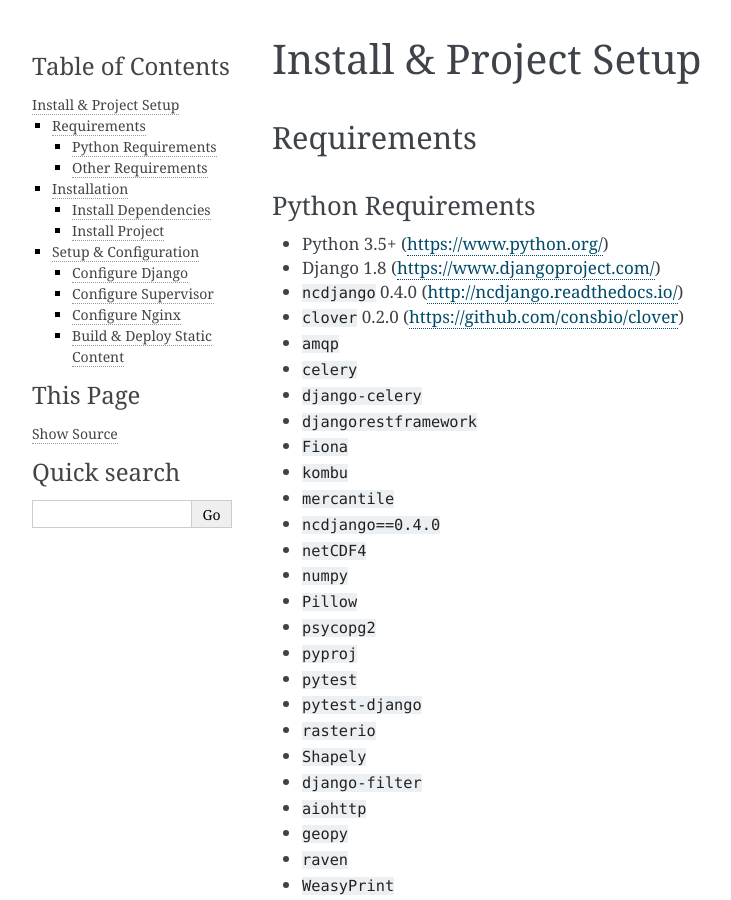
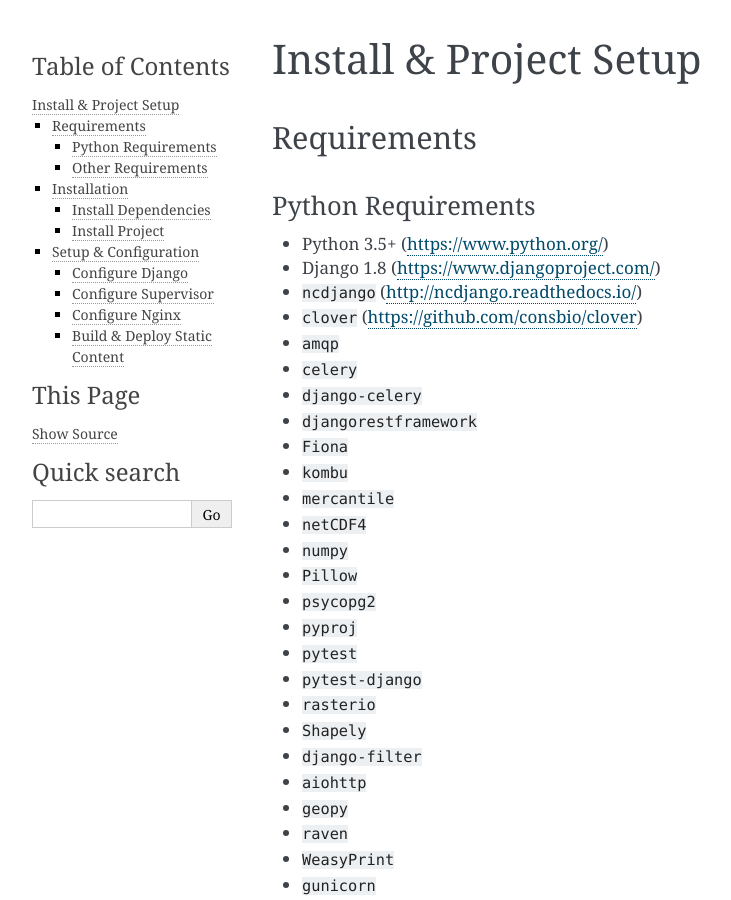
Before and after one commit to consbio/seedsource, a Sphinx documentation site: the page built from docs/setup/install.rst, in a window 1280 px wide and 900 px high. Shown: the whole window, without its empty margins (148-879 px from the left). Built offline with Sphinx 7.4.7, drawn with Linux system fonts in a browser that asks for light colours.

Commit message:
Minor docs update

```diff
--- a/docs/setup/install.rst
+++ b/docs/setup/install.rst
@@ -11,8 +11,8 @@ Python Requirements
 
 * Python 3.5+ (https://www.python.org/)
 * Django 1.8 (https://www.djangoproject.com/)
-* ``ncdjango`` 0.4.0 (http://ncdjango.readthedocs.io/)
-* ``clover`` 0.2.0 (https://github.com/consbio/clover)
+* ``ncdjango`` (http://ncdjango.readthedocs.io/)
+* ``clover`` (https://github.com/consbio/clover)
 * ``amqp``
 * ``celery``
 * ``django-celery``
@@ -20,7 +20,6 @@ Python Requirements
 * ``Fiona``
 * ``kombu``
 * ``mercantile``
-* ``ncdjango==0.4.0``
 * ``netCDF4``
 * ``numpy``
 * ``Pillow``
```
